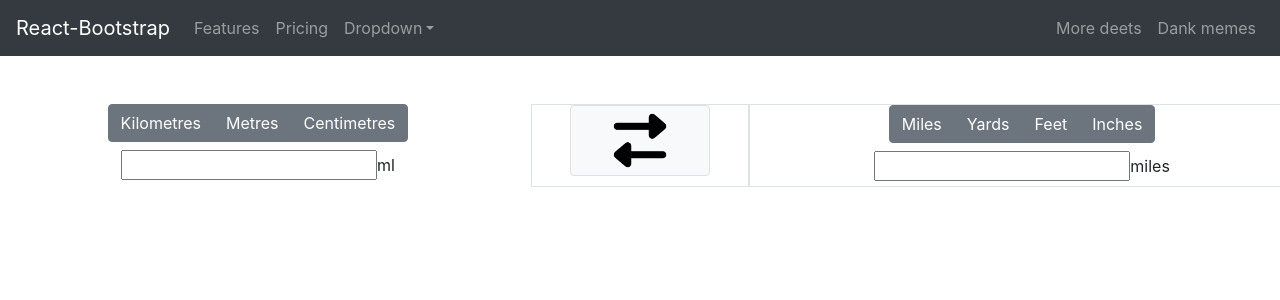
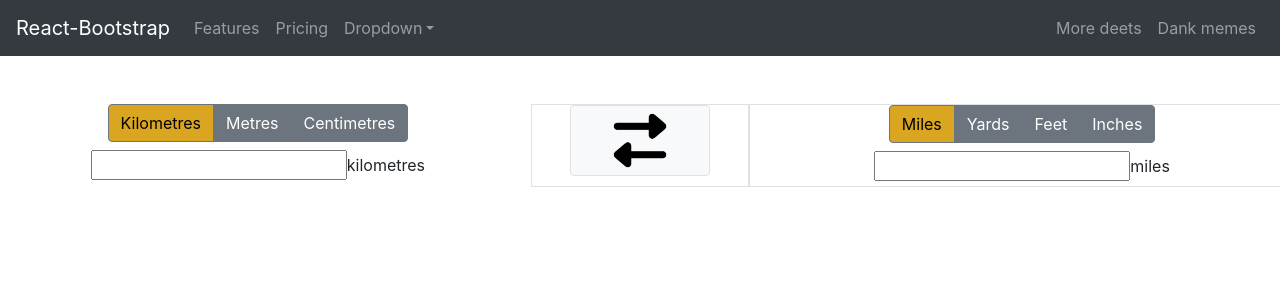
Before and after one commit to alexandermagee/metric-imperial-convertor, a React (Create React App) app: page / in a window 1280 px wide. Shown: the top 300 px of the page. Built offline with nearby package versions, Linux system fonts and the light colour scheme.

Commit message:
buttons styling conditionally based on whether that unit is the selected unit on state

```diff
--- a/src/App.js
+++ b/src/App.js
@@ -23,18 +23,25 @@ class App extends React.Component {
     }
   }
 
-  updateRequestedUnits = (imperialUnit,metricUnit) => {
+  updateRequestedUnits = (system,unit) => {
+    console.log(system,unit)
     this.setState({
-      imperialUnit: imperialUnit,
-      metricUnit: metricUnit,
+      [system] : unit
     })
-    console.log(this.state.imperialUnit, this.state.metricUnit)
+    console.log(this.state.metricUnit, this.state.imperialUnit)
   }
 
-  updateConversionDirection = conversionDirection => {
+  updateConversionDirection = () => {
+    if(this.state.conversionType === "ImperialToMetric") {
     this.setState({
-      conversionType: conversionDirection
+      conversionType: "MetricToImperial"
     })
+  } else {
+    this.setState({
+      conversionType: "ImperialToMetric"
+    })
+  }
+  console.log("New direction: " + this.state.conversionType)
   }
 
   calculateConversion = (inputValue) => {
@@ -57,7 +64,7 @@ class App extends React.Component {
   render() {
   return (
     <div>
-      <Navbar collapseOnSelect expand="lg" bg="dark" variant="dark">
+      <Navbar collapseOnSelect expand="lg" bg="dark" variant="dark" >
   <Navbar.Brand href="#home">React-Bootstrap</Navbar.Brand>
   <Navbar.Toggle aria-controls="responsive-navbar-nav" />
   <Navbar.Collapse id="responsive-navbar-nav">
--- a/src/Components/ImperialSelection.js
+++ b/src/Components/ImperialSelection.js
@@ -14,10 +14,18 @@ export class ImperialSelection extends React.Component {
         return (
             <Col xs={{span: 12, order: 1}} md={{span: 5, order: 1}} className="border">
                 <ButtonGroup aria-label="Basic example">
-                    <Button variant="secondary" value="miles" onClick={this.props.handleClick}>Miles</Button>
-                    <Button variant="secondary" value="yards" onClick={this.props.handleClick}>Yards</Button>
-                    <Button variant="secondary" value="feet" onClick={this.props.handleClick}>Feet</Button>
-                    <Button variant="secondary" value="inches" onClick={this.props.handleClick}>Inches</Button>
+                    <Button variant="secondary" value={["imperialUnit","miles"]} onClick={this.props.handleClick}
+                    style={(this.props.imperialUnit === "miles") ? this.props.activeButton : null}>Miles</Button>
+
+                    <Button variant="secondary" value={["imperialUnit","yards"]} onClick={this.props.handleClick}
+                    style={(this.props.imperialUnit === "yards") ? this.props.activeButton : null}>Yards</Button>
+
+                    <Button variant="secondary" value={["imperialUnit","feet"]}  onClick={this.props.handleClick}
+                    style={(this.props.imperialUnit === "feet") ? this.props.activeButton : null}>Feet</Button>
+
+                    <Button variant="secondary" value={["imperialUnit","inches"]}  onClick={this.props.handleClick}
+                    style={(this.props.imperialUnit === "inches") ? this.props.activeButton : null}>Inches</Button>
+
                 </ButtonGroup>
                 <div className="mt-2">
                 <input type="text" name="userInputValue" disabled={false} value={this.props.imperialValue} onChange={this.props.handleChange} />
--- a/src/Components/Length.js
+++ b/src/Components/Length.js
@@ -9,6 +9,11 @@ import {ImperialSelection} from './ImperialSelection';
 import {MetricSelection} from './MetricSelection';
 import {SwitchButton} from './SwitchButton';
 
+const activeButton =  {
+    backgroundColor: "goldenrod",
+    color: "black"
+}
+
 
 
 export class Length extends React.Component {
@@ -18,21 +23,30 @@ export class Length extends React.Component {
     }
 
     handleClick = e => {
-        this.props.updateRequestedUnits(e.target.value)
+        let clickedData = (e.target.value.split(','))
+        console.log(clickedData[0],clickedData[1])
+        this.props.updateRequestedUnits(clickedData[0],clickedData[1])
     }
 
     render(){
         return (
             <Row className="text-center my-5">
-           <MetricSelection />
-            <SwitchButton />
+           <MetricSelection
+           metricUnit={this.props.metricUnit}
+           metricValue={this.props.metricValue}
+           handleChange={this.handleChange}
+           handleClick={this.handleClick}
+           activeButton={activeButton}
+           />
+            <SwitchButton
+            updateConversionDirection={this.props.updateConversionDirection}
+            />
             <ImperialSelection
             imperialUnit={this.props.imperialUnit}
             imperialValue={this.props.imperialValue}
-            conversionType={this.props.conversionType}
-            calculateConversion={this.props.calculateConversion}
             handleChange={this.handleChange}
             handleClick={this.handleClick}
+            activeButton={activeButton}
             />
             </Row>
         )
--- a/src/Components/MetricSelection.js
+++ b/src/Components/MetricSelection.js
@@ -2,20 +2,26 @@ import React from 'react';
 import Button from 'react-bootstrap/Button';
 import ButtonGroup from 'react-bootstrap/ButtonGroup';
 import Col from 'react-bootstrap/Col';
-
 
 export class MetricSelection extends React.Component {
     render(){
         return (
             <Col xs={{span: 12}} md={{span: 5}}>
             <ButtonGroup aria-label="Basic example">
-                <Button variant="secondary">Kilometres</Button>
-                <Button variant="secondary">Metres</Button>
-                <Button variant="secondary">Centimetres</Button>
+
+                <Button variant="secondary" value={["metricUnit","kilometres"]} onClick={this.props.handleClick}
+                    style={(this.props.metricUnit === "kilometres") ? this.props.activeButton : null}>Kilometres</Button>
+
+                <Button variant="secondary" value={["metricUnit","metres"]} onClick={this.props.handleClick}
+                    style={(this.props.metricUnit === "metres") ? this.props.activeButton : null}>Metres</Button>
+
+                <Button variant="secondary" value={["metricUnit","centimetres"]} onClick={this.props.handleClick}
+                    style={(this.props.metricUnit === "centimetres") ? this.props.activeButton : null}>Centimetres</Button>
+
             </ButtonGroup>
             <div className="mt-2">
             <input type="text" name="userInputValue" disabled={false} />
-            <label for="userInputValue">ml</label>
+            <label for="userInputValue">{this.props.metricUnit}</label>
             </div>
         </Col>
         )
--- a/src/Components/SwitchButton.js
+++ b/src/Components/SwitchButton.js
@@ -4,10 +4,10 @@ import Col from 'react-bootstrap/Col';
 
 import switchIcon from '../Icons/SWITCH.png';
 
-export const SwitchButton = () => {
+export const SwitchButton = props => {
     return (
         <Col xs={12} md={2} className="border">
-                <Button className="btn-light border w-75"> <img src={switchIcon} className="w-50" /> </Button>
+                <Button className="btn-light border w-75"> <img src={switchIcon} className="w-50" onClick={props.updateConversionDirection} /> </Button>
             </Col>
     )
 }
```
Also changed, not shown: src/App.css (line endings or trailing spaces), src/index.css (line endings or trailing spaces).
